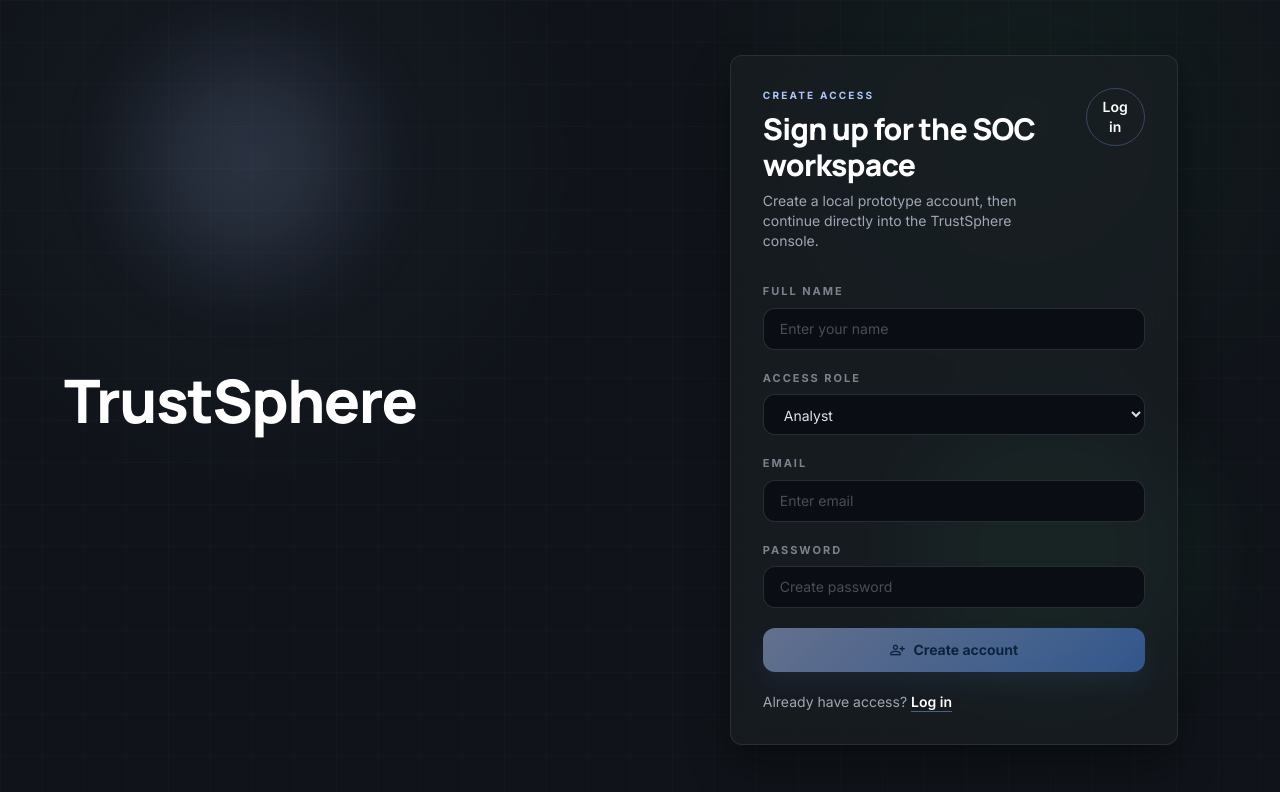
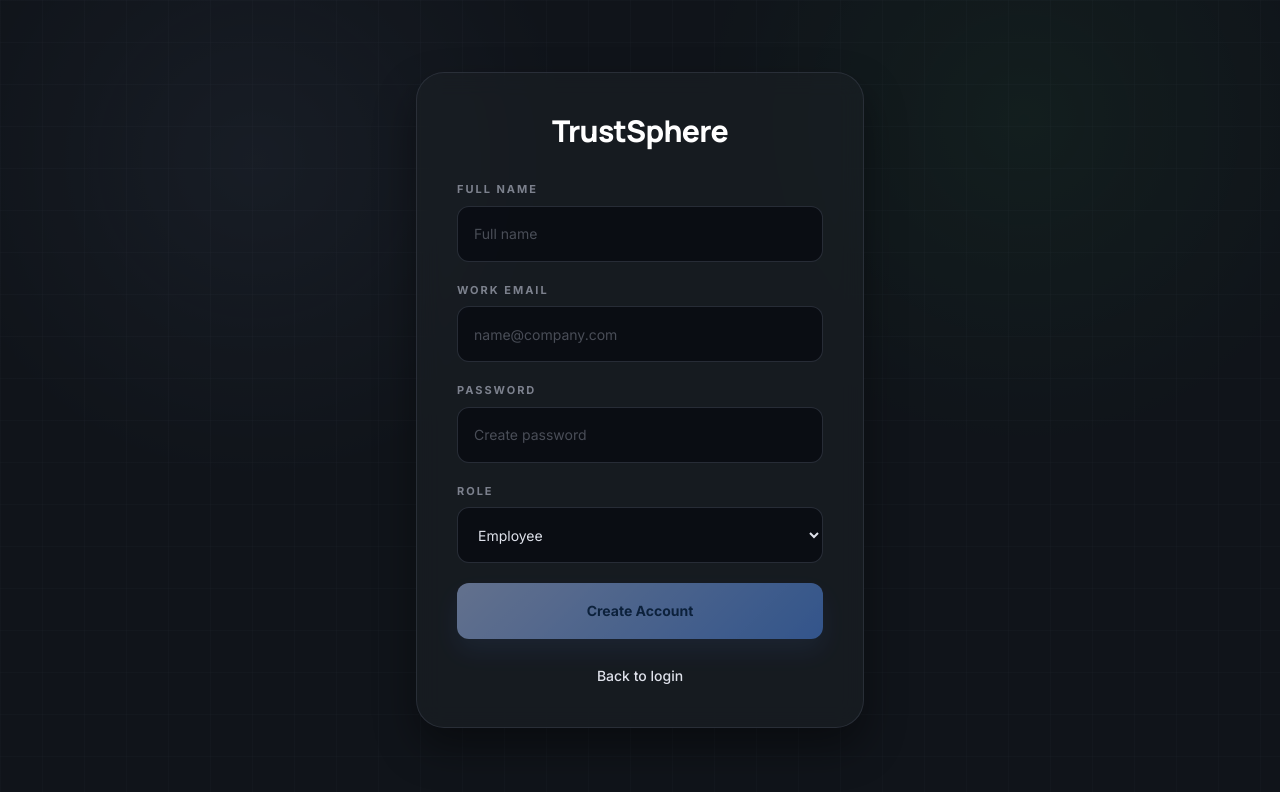
Before and after one commit to sadiasakharkar/TrustSphere, a Next.js app in the folder frontend/: page /signup in a window 1280 px wide. Before the commit this address had no page. Shown: the top 792 px of the page. Built offline with nearby package versions, Linux system fonts and the light colour scheme.

Commit message:
refactor(frontend): simplify TrustSphere signup surface

```diff
--- a/frontend/pages/signup.js
+++ b/frontend/pages/signup.js
@@ -1,96 +1,175 @@
+import Link from 'next/link';
 import { useEffect, useState } from 'react';
 import { useRouter } from 'next/router';
 import { useAuth } from '../context/AuthContext';
-import { getDefaultRouteForRole } from '../utils/authRedirects';
+import { apiRequest } from '../services/api/apiClient';
+
+const roleOptions = [
+  { value: 'employee', label: 'Employee' },
+  { value: 'analyst', label: 'Analyst' },
+  { value: 'admin', label: 'Admin' },
+];
+
+const emailPattern = /^[^\s@]+@[^\s@]+\.[^\s@]+$/;
 
 export default function SignupPage() {
   const router = useRouter();
-  const { login, authReady } = useAuth();
+  const { authReady, session } = useAuth();
   const [name, setName] = useState('');
   const [email, setEmail] = useState('');
   const [password, setPassword] = useState('');
-  const [role, setRole] = useState('analyst');
+  const [role, setRole] = useState('employee');
   const [submitting, setSubmitting] = useState(false);
+  const [errors, setErrors] = useState({});
 
   useEffect(() => {
-    if (!authReady) return;
-    router.replace('/overview');
-  }, [authReady, router]);
+    if (authReady && session.loggedIn) {
+      router.replace('/overview');
+    }
+  }, [authReady, router, session.loggedIn]);
+
+  const validate = () => {
+    const nextErrors = {};
+    if (!name.trim()) nextErrors.name = 'Required';
+    if (!email.trim()) nextErrors.email = 'Required';
+    else if (!emailPattern.test(email.trim())) nextErrors.email = 'Enter a valid email';
+    if (!password.trim()) nextErrors.password = 'Required';
+    else if (password.trim().length < 8) nextErrors.password = 'Minimum 8 characters';
+    return nextErrors;
+  };
+
+  const isDisabled = !name.trim() || !email.trim() || !password.trim() || submitting;
 
   const handleSubmit = async (event) => {
     event.preventDefault();
-    if (!name.trim() || !email.trim() || !password.trim()) return;
+    const nextErrors = validate();
+    setErrors(nextErrors);
+    if (Object.keys(nextErrors).length) return;
+
     setSubmitting(true);
-    login({
-      username: email.trim(),
-      email: email.trim(),
-      role,
-      name: name.trim(),
-    });
-    setSubmitting(false);
-    router.push(getDefaultRouteForRole(role));
+    try {
+      await apiRequest('/auth/signup', {
+        method: 'POST',
+        body: JSON.stringify({
+          name: name.trim(),
+          email: email.trim(),
+          password,
+          role,
+        }),
+        fallbackData: {
+          user: {
+            name: name.trim(),
+            email: email.trim(),
+            role,
+          },
+        },
+      });
+      router.push(`/login?role=${role}`);
+    } finally {
+      setSubmitting(false);
+    }
   };
 
   return (
-    <div className="relative min-h-screen overflow-hidden bg-[var(--ts-surface)] px-6 py-12">
+    <div className="relative min-h-screen overflow-hidden bg-[var(--ts-surface)] px-6 py-10">
       <div className="topology-layer" />
-      <div className="floating-orb orb-cyan" />
-      <div className="floating-orb orb-violet" />
-      <main className="relative mx-auto grid min-h-[calc(100vh-6rem)] max-w-6xl items-center gap-12 lg:grid-cols-[1.05fr,0.95fr]">
-        <section className="hidden lg:block">
-          <h1 className="font-headline text-6xl font-extrabold tracking-tight text-white">TrustSphere</h1>
-        </section>
-        <section className="soc-glass mx-auto w-full max-w-md p-8 shadow-card">
-          <div className="mb-8 flex items-start justify-between gap-4">
+      <main className="relative flex min-h-[calc(100vh-5rem)] items-center justify-center">
+        <section className="soc-glass w-full max-w-md rounded-[28px] p-8 shadow-card sm:p-10">
+          <div className="mb-8 text-center">
+            <p className="font-headline text-3xl font-extrabold tracking-tight text-white">TrustSphere</p>
+          </div>
+
+          <form className="space-y-5" onSubmit={handleSubmit} noValidate>
             <div>
-              <p className="soc-kicker">Create Access</p>
-              <h2 className="mt-2 font-headline text-3xl font-extrabold tracking-tight text-white">Sign up for the SOC workspace</h2>
-              <p className="mt-2 text-sm soc-text-muted">Create a local prototype account, then continue directly into the TrustSphere console.</p>
+              <label htmlFor="name" className="mb-2 block text-[11px] font-bold uppercase tracking-[0.18em] text-[rgba(193,198,215,0.6)]">
+                Full Name
+              </label>
+              <input
+                id="name"
+                name="name"
+                type="text"
+                autoComplete="name"
+                className="soc-input h-14"
+                placeholder="Full name"
+                value={name}
+                onChange={(event) => {
+                  setName(event.target.value);
+                  if (errors.name) setErrors((current) => ({ ...current, name: undefined }));
+                }}
+              />
+              {errors.name ? <p className="mt-2 text-xs text-[#ffb3ad]">{errors.name}</p> : null}
             </div>
-            <button
-              type="button"
-              className="rounded-full border border-[rgba(140,180,255,0.28)] px-4 py-2 text-sm font-semibold text-white transition hover:border-[rgba(140,180,255,0.5)] hover:bg-[rgba(95,142,229,0.16)]"
-              onClick={() => router.push('/login')}
-            >
-              Log in
-            </button>
-          </div>
-          <form className="space-y-5" onSubmit={handleSubmit}>
+
             <div>
-              <label className="mb-2 block text-[11px] font-bold uppercase tracking-[0.18em] text-[rgba(193,198,215,0.6)]">Full name</label>
-              <input className="soc-input" placeholder="Enter your name" value={name} onChange={(event) => setName(event.target.value)} />
+              <label htmlFor="email" className="mb-2 block text-[11px] font-bold uppercase tracking-[0.18em] text-[rgba(193,198,215,0.6)]">
+                Work Email
+              </label>
+              <input
+                id="email"
+                name="email"
+                type="email"
+                autoComplete="email"
+                inputMode="email"
+                className="soc-input h-14"
+                placeholder="name@company.com"
+                value={email}
+                onChange={(event) => {
+                  setEmail(event.target.value);
+                  if (errors.email) setErrors((current) => ({ ...current, email: undefined }));
+                }}
+              />
+              {errors.email ? <p className="mt-2 text-xs text-[#ffb3ad]">{errors.email}</p> : null}
             </div>
+
             <div>
-              <label className="mb-2 block text-[11px] font-bold uppercase tracking-[0.18em] text-[rgba(193,198,215,0.6)]">Access role</label>
-              <select className="soc-input" value={role} onChange={(event) => setRole(event.target.value)}>
-                <option value="analyst">Analyst</option>
-                <option value="admin">Admin</option>
-                <option value="employee">Employee</option>
+              <label htmlFor="password" className="mb-2 block text-[11px] font-bold uppercase tracking-[0.18em] text-[rgba(193,198,215,0.6)]">
+                Password
+              </label>
+              <input
+                id="password"
+                name="password"
+                type="password"
+                autoComplete="new-password"
+                className="soc-input h-14"
+                placeholder="Create password"
+                value={password}
+                onChange={(event) => {
+                  setPassword(event.target.value);
+                  if (errors.password) setErrors((current) => ({ ...current, password: undefined }));
+                }}
+              />
+              {errors.password ? <p className="mt-2 text-xs text-[#ffb3ad]">{errors.password}</p> : null}
+            </div>
+
+            <div>
+              <label htmlFor="role" className="mb-2 block text-[11px] font-bold uppercase tracking-[0.18em] text-[rgba(193,198,215,0.6)]">
+                Role
+              </label>
+              <select
+                id="role"
+                name="role"
+                className="soc-input h-14"
+                value={role}
+                onChange={(event) => setRole(event.target.value)}
+              >
+                {roleOptions.map((option) => (
+                  <option key={option.value} value={option.value}>
+                    {option.label}
+                  </option>
+                ))}
               </select>
             </div>
-            <div>
-              <label className="mb-2 block text-[11px] font-bold uppercase tracking-[0.18em] text-[rgba(193,198,215,0.6)]">Email</label>
-              <input className="soc-input" placeholder="Enter email" value={email} onChange={(event) => setEmail(event.target.value)} />
-            </div>
-            <div>
-              <label className="mb-2 block text-[11px] font-bold uppercase tracking-[0.18em] text-[rgba(193,198,215,0.6)]">Password</label>
-              <input type="password" className="soc-input" placeholder="Create password" value={password} onChange={(event) => setPassword(event.target.value)} />
-            </div>
-            <button
-              type="submit"
-              className="soc-btn-primary w-full disabled:cursor-not-allowed disabled:opacity-50"
-              disabled={!name.trim() || !email.trim() || !password.trim() || submitting}
-            >
-              <span className="material-symbols-outlined text-base">person_add</span>
-              {submitting ? 'Creating account...' : 'Create account'}
+
+            <button type="submit" className="soc-btn-primary h-14 w-full disabled:cursor-not-allowed disabled:opacity-50" disabled={isDisabled}>
+              {submitting ? 'Creating...' : 'Create Account'}
             </button>
           </form>
-          <p className="mt-5 text-sm soc-text-muted">
-            Already have access?{' '}
-            <button type="button" className="font-semibold text-white underline decoration-[rgba(140,180,255,0.45)] underline-offset-4" onClick={() => router.push('/login')}>
-              Log in
-            </button>
-          </p>
+
+          <div className="mt-6 text-center">
+            <Link href="/login" className="text-sm font-medium text-[var(--ts-accent)] transition hover:text-white focus-visible:outline-none focus-visible:ring-2 focus-visible:ring-[var(--ts-accent)] focus-visible:ring-offset-2 focus-visible:ring-offset-[var(--ts-surface-2)]">
+              Back to login
+            </Link>
+          </div>
         </section>
       </main>
     </div>
```
